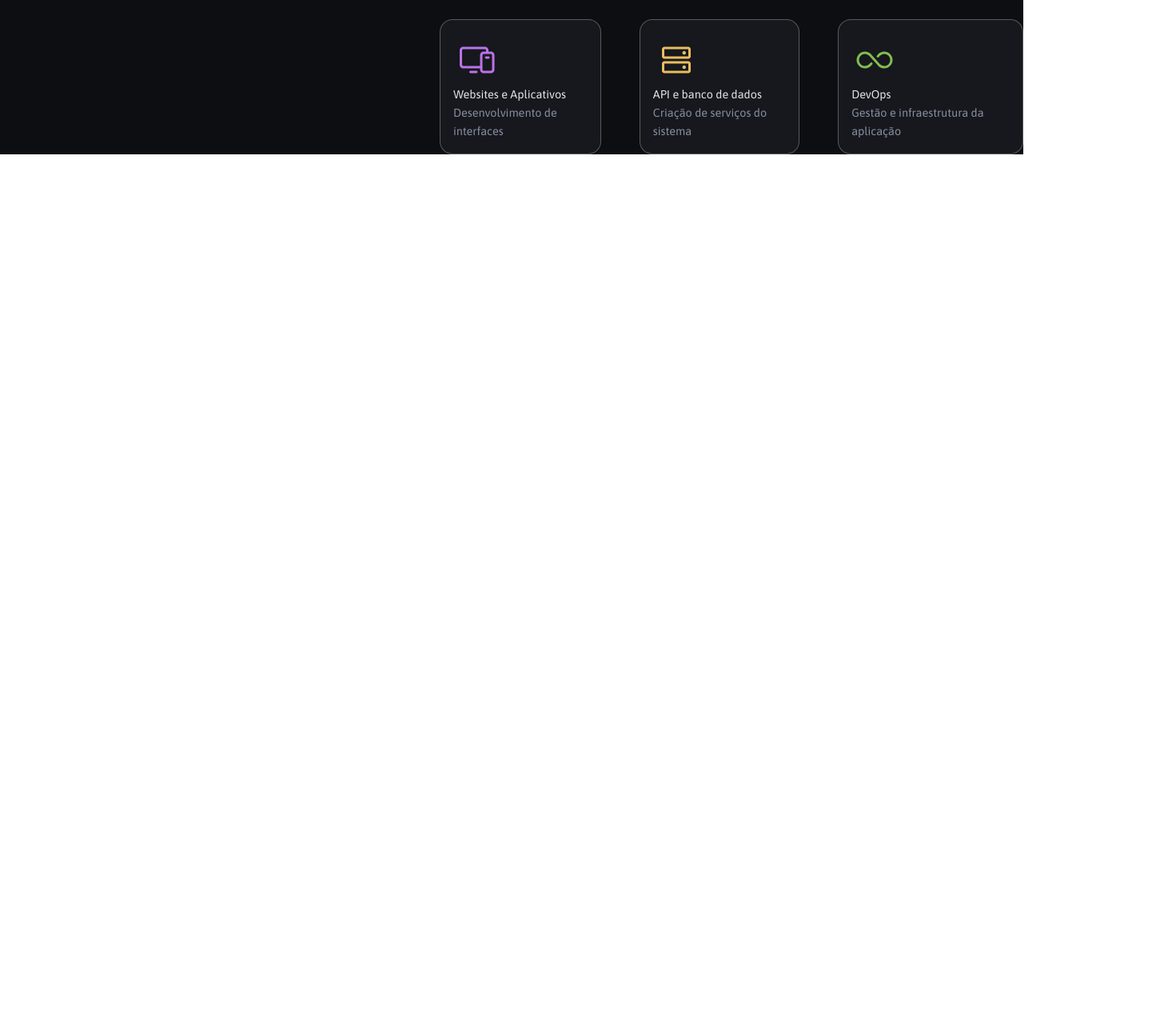
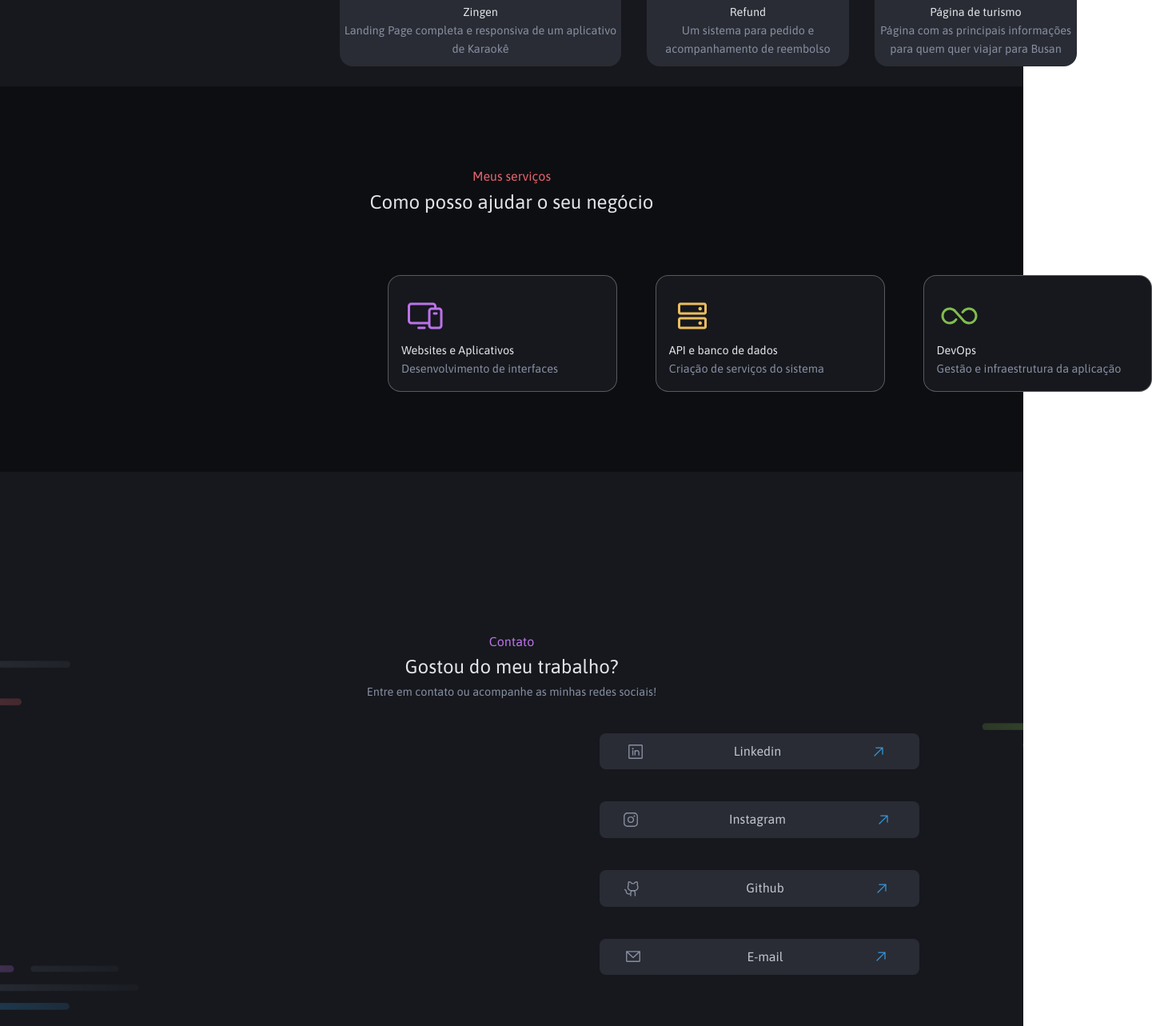
Before and after one commit to Kaue-fernandes/Portfolio-Dev, a plain HTML site: page index.html in a window 1280 px wide. Shown: the part 1514-2797 px from the top of the page at 80% size, 1441 px wide, since content can reach past the window. Before the commit the page ends 1707 px from the top, so only its background shows below. Drawn offline with Linux system fonts and the light colour scheme.

Commit message:
finalizado

```diff
--- a/index.html
+++ b/index.html
@@ -19,7 +19,9 @@
       <div class="oi">
         <div class="container py-base header">
           <nav>
-            <a href="#"> <img src="assets/Avatar.svg" alt="Avatar" /></a>
+            <a href="#" id="666">
+              <img src="assets/Avatar.svg" alt="Avatar" />
+            </a>
           </nav>
           <span
             >Hello World! Meu nome é
@@ -148,5 +150,59 @@
         </div>
       </section>
     </div>
+    <section>
+      <div class="bkg container-2">
+        <div class="#">
+          <span class="destaque-2">Contato</span>
+          <h2>Gostou do meu trabalho?</h2>
+          <p>Entre em contato ou acompanhe as minhas redes sociais!</p>
+        </div>
+        <div class="grid">
+          <button class="btn btn-md py-mg">
+            <span class="LINKEDIN"></span>
+
+            <span>Linkedin</span>
+            <img
+              src="assets/icons/seta-cima.svg"
+              alt="direita"
+              class="icon-right"
+            />
+          </button>
+
+          <button class="btn btn-md py-mg">
+            <span class="Instagram"></span>
+
+            <span>Instagram</span>
+            <img
+              src="assets/icons/seta-cima.svg"
+              alt="direita"
+              class="icon-right"
+            />
+          </button>
+
+          <button class="btn btn-md py-mg">
+            <span class="GITHUB"></span>
+
+            <span>Github</span>
+            <img
+              src="assets/icons/seta-cima.svg"
+              alt="direita"
+              class="icon-right"
+            />
+          </button>
+
+          <button class="btn btn-md py-mg">
+            <span class="E-MAIL"></span>
+
+            <span>E-mail</span>
+            <img
+              src="assets/icons/seta-cima.svg"
+              alt="direita"
+              class="icon-right"
+            />
+          </button>
+        </div>
+      </div>
+    </section>
   </body>
 </html>
--- a/styles/buttons.css
+++ b/styles/buttons.css
@@ -23,20 +23,95 @@
     border-radius: 6rem;
     margin-left: 1px;
     margin-top: 80px;
+
+
 }
 
 .btn-md {
-    padding: 1.1rem 11rem;
+
+    width: 400px;
+    padding: 0.5rem 1rem;
     border-radius: .5rem;
+    gap: 7rem;
+    transition: border 0.3s, background 0.3s;
+    border: 2px solid transparent;
+
+
 }
 
 a {
+    border: 0;
     text-decoration: none;
+    transition: border 0.3s, background 0.3s;
+    border: 2px solid transparent;
+    cursor: pointer;
+    border-radius: .9rem;
 }
 
+
 .btn img {
-    display: block;
     margin-right: 6px;
     width: 20px;
     height: 20px;
 }
+
+.btn:hover {
+    border-color: #3996DB;
+}
+
+.LINKEDIN {
+    background-size: 22px 22px;
+    background-repeat: no-repeat;
+    background-position: center;
+    margin-right: 1px;
+    width: 20px;
+    height: 20px;
+    background-image: url(../assets/icons/linkedin.svg);
+}
+
+.btn:hover .LINKEDIN {
+    background-image:url(../assets/icons/linkedin-hover.svg);
+}
+
+
+.Instagram {
+    background-size: 22px 22px;
+    background-repeat: no-repeat;
+    background-position: center;
+    margin-right: 1px;
+    width: 20px;
+    height: 20px;
+    background-image: url(../assets/icons/instrgram.svg);
+}
+
+.btn:hover .Instagram {
+    background-image:url(../assets/icons/instrgram-hover.svg);
+}
+
+.GITHUB {
+    background-size: 22px 22px;
+    background-repeat: no-repeat;
+    background-position: center;
+    margin-right: 20px;
+    width: 20px;
+    height: 20px;
+    background-image: url(../assets/icons/Gato.svg);
+}
+
+.btn:hover .GITHUB {
+    background-image:url(../assets/icons/Gato-hover.svg);
+}
+
+.E-MAIL {
+    background-size: 22px 22px;
+    background-repeat: no-repeat;
+    background-position: center;
+    margin-right: 20px;
+    width: 20px;
+    height: 20px;
+    background-image: url(../assets/icons/E-mail.svg);
+}
+
+.btn:hover .E-MAIL {
+    background-image:url(../assets/icons/E-mail-hover.svg);
+}
--- a/styles/features.css
+++ b/styles/features.css
@@ -29,6 +29,7 @@
     & .card:nth-child(4) {
         grid-column: 1/2;
         grid-row: 2;
+
     }
 
         & .card:nth-child(5) {
@@ -36,7 +37,7 @@
         grid-row: 2;
     }
 
-            & .card:nth-child(6) {
+        & .card:nth-child(6) {
         grid-column: 3/4;
         grid-row: 2;
     }
--- a/styles/global.css
+++ b/styles/global.css
@@ -40,13 +40,15 @@
 }
 
 .bg {
-    background: var(--gray-700);
-    padding: 100;
+    background: #16181D;
+    padding: 25px;
+    background-size: cover;
 }
 
 .bg2 {
     background: var(--gray-600);
-    padding: 100;
+    padding: 100px;
+    background-size: cover;
 }
 
 
@@ -95,7 +97,6 @@ h3 {
 }
 
 span {
-
     font-size: 1rem;
     color: var(--gray-200);
 }
@@ -121,5 +122,12 @@ p {
     background-attachment: 100%; /* fixa a imagem ao rolar a página */
     width: auto;
     height: auto;
-    padding: 120px;
+    padding: 200px;
 }
+
+
+.bkg {
+    background: url(../assets/Background_Contacts.png) no-repeat  center;
+    background-size: cover;
+    padding: 200px;
+}
--- a/styles/header.css
+++ b/styles/header.css
@@ -1,14 +1,14 @@
 header {
-    margin-top: 120px;
+    margin-top: 100px;
     display: inline;
     text-align: center;
     justify-content: center;
 }
 
 .img {
-    margin-top: 194px;
+    margin-top: 204px;
     width: 20px;
     height: 20px;
-    margin-left: 820px;
+    margin-left: 735px;
     display: block;
 }
--- a/styles/servico.css
+++ b/styles/servico.css
@@ -6,12 +6,14 @@
         gap: 12rem;
         padding: 1rem;
         margin-top: 2rem;
+
     }
 
     & .cards img {
     max-width: 10rem;
     margin-top: 10px;
     margin-left: 0.3rem;
+    margin-right: 200px;
 }
 
     & .card:nth-child(1) {
@@ -26,4 +28,5 @@
         grid-column: 3/4;
     }
 
+
 }
--- a/styles/utilities.css
+++ b/styles/utilities.css
@@ -10,7 +10,7 @@
 
 .container-2 {
     text-align: center;
-    margin-left: 4;
+
 
 }
 
@@ -22,7 +22,13 @@
 }
 
 .py-xg {
-    margin-left: 550px;
+    margin-left: 385px;
     margin-top: 40px;
     gap: 3rem;
 }
+
+.py-mg {
+    margin-left: 550px;
+    margin-top: 40px;
+
+}
```
Also changed, not shown: assets/icons/E-mail-hover.svg (added), assets/icons/E-mail.svg (added), assets/icons/Gato-hover.svg (added), assets/icons/Gato.svg (added), assets/icons/instrgram-hover.svg (added), assets/icons/instrgram.svg (added), assets/icons/linkedin-hover.svg (added), assets/icons/linkedin.svg (added), assets/icons/seta-cima.svg (added).
